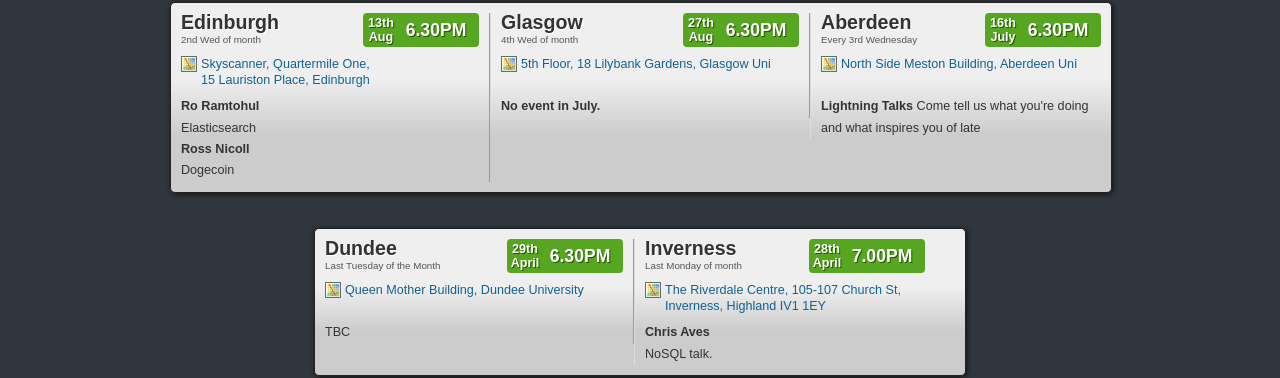
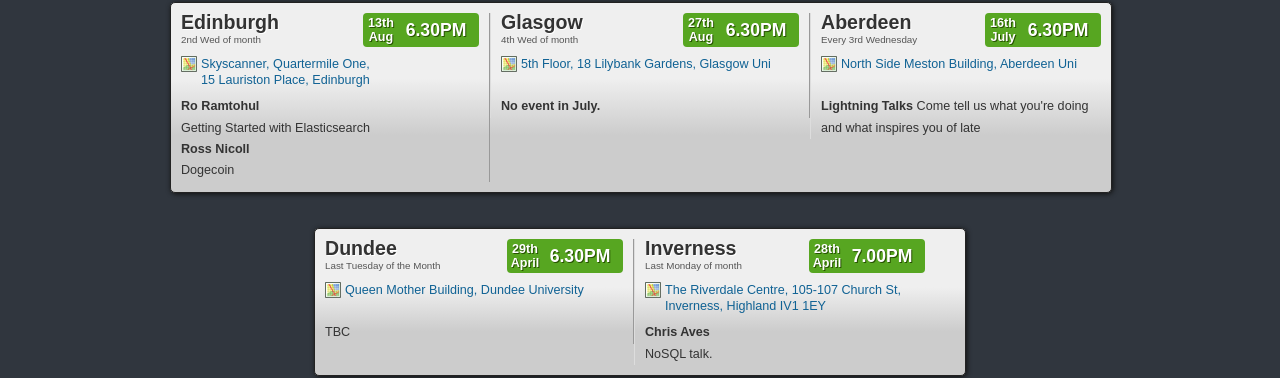
Before and after one commit to techmeetup/techmeetup.co.uk, a Jekyll site: the page built from index.html, in a window 1280 px wide. Shown: the part 410-788 px from the top of the page. Built offline with Jekyll 4.4.1, drawn with Linux system fonts in a browser that asks for light colours.

Commit message:
index.html: update Ro's talk title.

```diff
--- a/index.html
+++ b/index.html
@@ -36,7 +36,7 @@
     <p>
       <strong>Ro Ramtohul</strong>
       <br>
-      Elasticsearch
+      Getting Started with Elasticsearch
     </p>
     <p>
       <strong>Ross Nicoll</strong>
```
